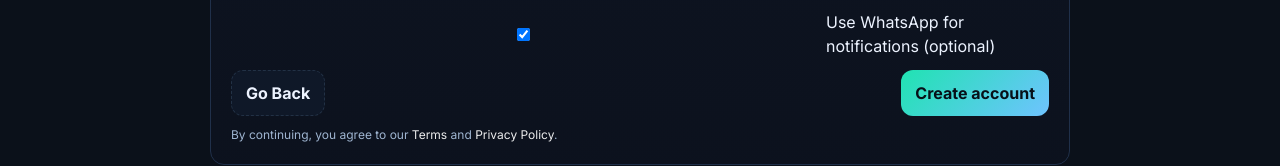
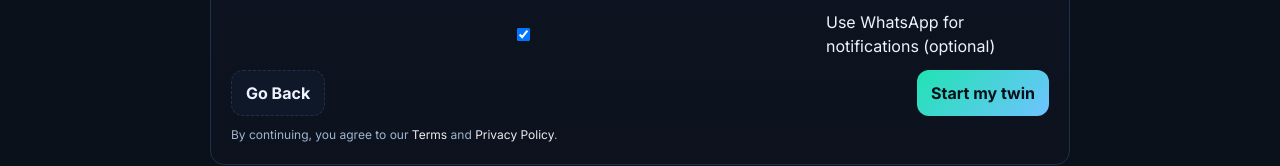
Before and after one commit to genio-ai/genio-os, a Next.js app: page /signup in a window 1280 px wide. Shown: the part 566-732 px from the top of the page. Built offline with nearby package versions, Linux system fonts and the light colour scheme; no server answers.

Commit message:
Update page.js

```diff
--- a/app/signup/page.js
+++ b/app/signup/page.js
@@ -199,9 +199,7 @@ export default function SignupPage() {
             <div className="note">
               This email is already registered.
               <div className="note-actions">
-                <Link className="btn ghost small" href="/login">
-                  Go to login
-                </Link>
+                <Link className="btn ghost small" href="/login">Go to login</Link>
                 <button type="button" className="btn btn-neon small" onClick={onResume}>
                   Resume onboarding
                 </button>
@@ -285,17 +283,14 @@ export default function SignupPage() {
           {err && <div className="alert">{err}</div>}
 
           <div className="actions">
-            <Link className="btn ghost" href="/">
-              Go Back
-            </Link>
+            <Link className="btn ghost" href="/">Go Back</Link>
             <button className="btn btn-neon" type="submit" disabled={busy}>
-              {busy ? "Creating…" : "Create account"}
+              {busy ? "Creating…" : "Start my twin"}
             </button>
           </div>
 
           <p className="tos">
-            By continuing, you agree to our <a href="/terms">Terms</a> and{" "}
-            <a href="/privacy">Privacy Policy</a>.
+            By continuing, you agree to our <a href="/terms">Terms</a> and <a href="/privacy">Privacy Policy</a>.
           </p>
         </form>
       </section>
```
